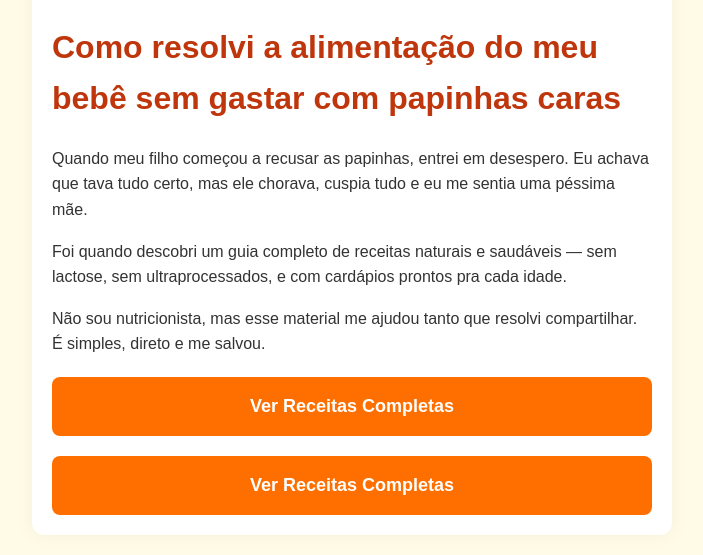
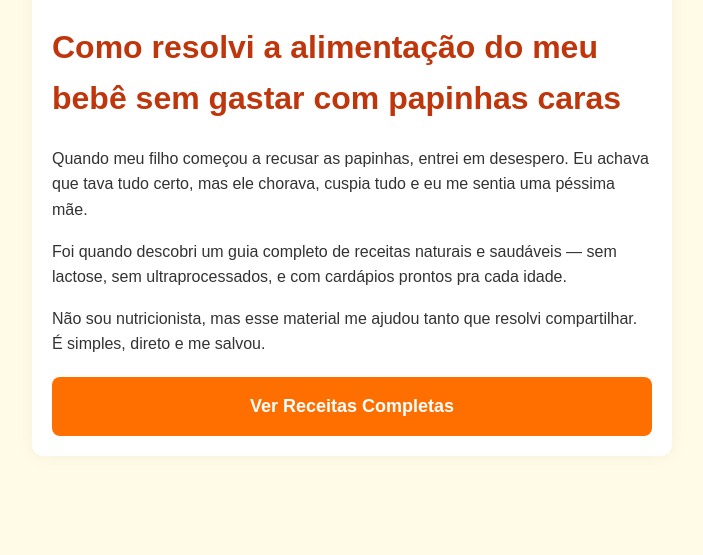
Before and after one commit to AldelirLSilva/prelander-receitas, a plain HTML site: page index.html in a window 1280 px wide. Shown: the part 512-1067 px from the top of the page, without its empty margins (288-991 px from the left). After the commit the page ends 988 px from the top, so only its background shows below. Drawn offline with Linux system fonts and the light colour scheme.

Commit message:
Update index.html

```diff
--- a/index.html
+++ b/index.html
@@ -27,7 +27,6 @@
       Não sou nutricionista, mas esse material me ajudou tanto que resolvi compartilhar. É simples, direto e me salvou.
     </p>
     <a class="btn" href="https://seudominiobunker.com/redir.php?utm_source=fb" target="_blank">Ver Receitas Completas</a>
-    <a class="btn" href="https://dominiobunker.xyz/redir?src=receitas1" target="_blank">Ver Receitas Completas</a>
   </div>
 </body>
 </html>
```
